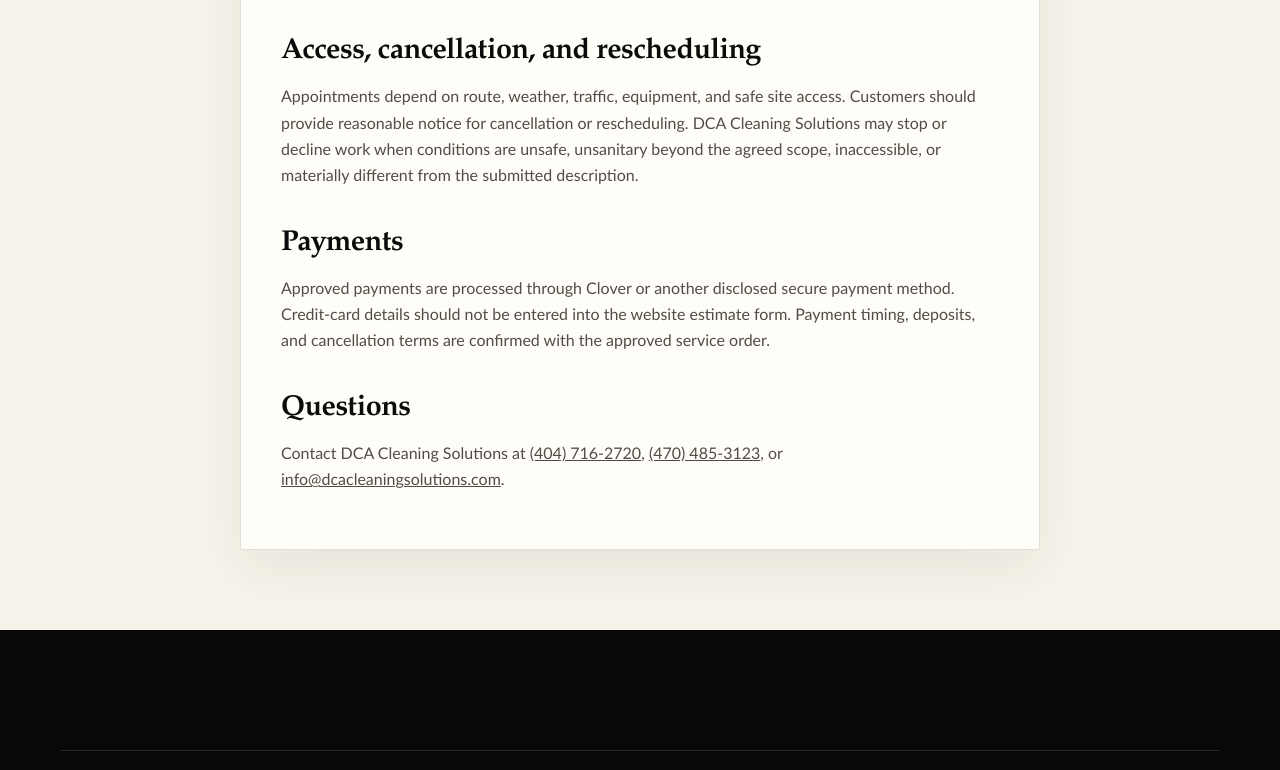
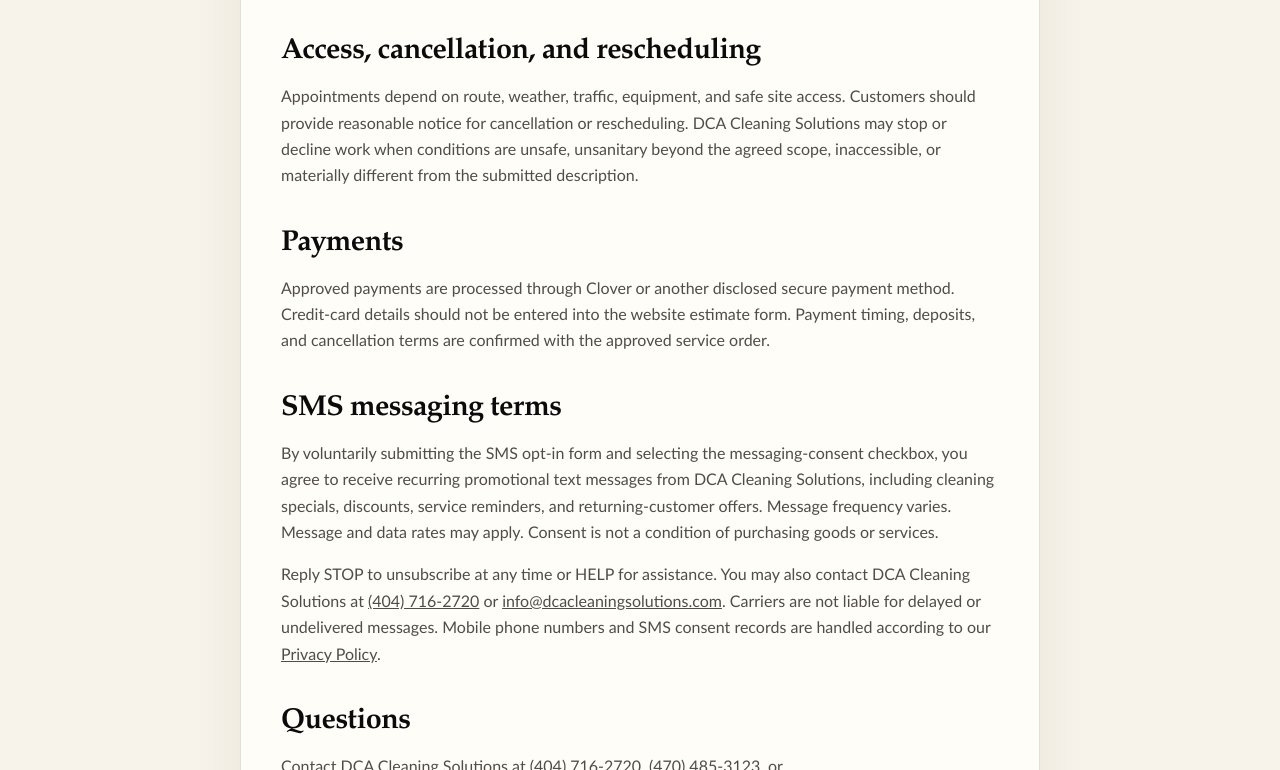
Before and after one commit to dcacleaningfirm-ctrl/CLEANING-SOLUTIONS, a website: page service-terms.html in a window 1280 px wide. Shown: the part 2030-2800 px from the top of the page. Drawn offline with Linux system fonts and the light colour scheme.

Commit message:
Add SMS messaging terms

```diff
--- a/service-terms.html
+++ b/service-terms.html
@@ -19,7 +19,7 @@
   <header class="site-header"><div class="container nav-shell"><a class="brand" href="/"><span class="brand-mark">DCA</span><span class="brand-copy"><strong>DCA Cleaning Solutions</strong><small>Carpet · Air Duct · Upholstery</small></span></a><nav class="nav-links is-open" aria-label="Main navigation"><a href="/">Home</a><a href="/book">Estimate</a><a href="/privacy">Privacy</a></nav></div></header>
   <main id="main" class="legal-section">
     <article class="narrow legal-card">
-      <p class="eyebrow">Effective July 29, 2026</p>
+      <p class="eyebrow">Effective August 28, 2026</p>
       <h1>Service terms and cleaning limitations</h1>
       <p>These terms explain how planning estimates, inspections, cleaning outcomes, property access, and payments are handled by Deluxe Carpet &amp; Air Duct Cleaning Solutions LLC (“DCA Cleaning Solutions”). By approving service, the customer accepts these terms.</p>
       <h2>Planning estimates and final pricing</h2>
@@ -42,6 +42,9 @@
       <p>Appointments depend on route, weather, traffic, equipment, and safe site access. Customers should provide reasonable notice for cancellation or rescheduling. DCA Cleaning Solutions may stop or decline work when conditions are unsafe, unsanitary beyond the agreed scope, inaccessible, or materially different from the submitted description.</p>
       <h2>Payments</h2>
       <p>Approved payments are processed through Clover or another disclosed secure payment method. Credit-card details should not be entered into the website estimate form. Payment timing, deposits, and cancellation terms are confirmed with the approved service order.</p>
+      <h2>SMS messaging terms</h2>
+      <p>By voluntarily submitting the SMS opt-in form and selecting the messaging-consent checkbox, you agree to receive recurring promotional text messages from DCA Cleaning Solutions, including cleaning specials, discounts, service reminders, and returning-customer offers. Message frequency varies. Message and data rates may apply. Consent is not a condition of purchasing goods or services.</p>
+      <p>Reply STOP to unsubscribe at any time or HELP for assistance. You may also contact DCA Cleaning Solutions at <a href="tel:4047162720">(404) 716-2720</a> or <a href="mailto:info@dcacleaningsolutions.com">info@dcacleaningsolutions.com</a>. Carriers are not liable for delayed or undelivered messages. Mobile phone numbers and SMS consent records are handled according to our <a href="/privacy">Privacy Policy</a>.</p>
       <h2>Questions</h2>
       <p>Contact DCA Cleaning Solutions at <a href="tel:4047162720">(404) 716-2720</a>, <a href="tel:4704853123">(470) 485-3123</a>, or <a href="mailto:info@dcacleaningsolutions.com">info@dcacleaningsolutions.com</a>.</p>
     </article>
```
